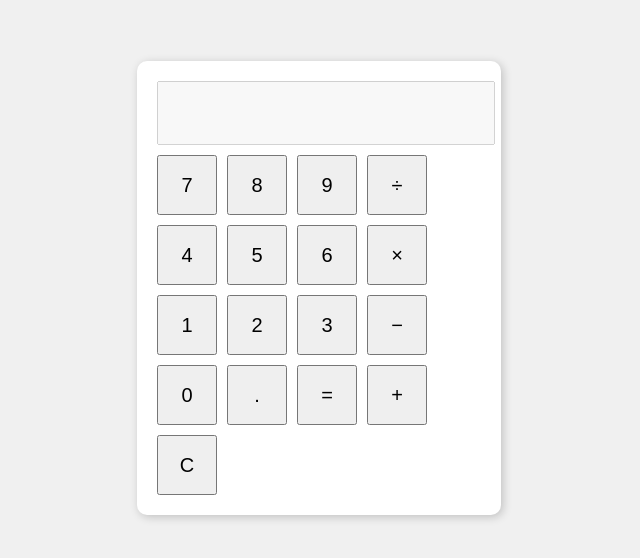
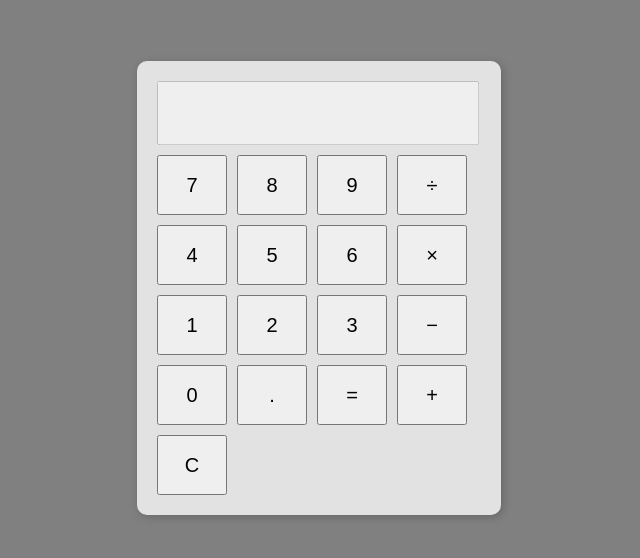
Before and after one commit to WindTunnelRetirement/calculator, a plain HTML site: page index.html in a window 1280 px wide. Shown: the part 120-678 px from the top of the page, without its empty margins (321-961 px from the left). Drawn offline with Linux system fonts and the light colour scheme.

Commit message:
UI変更調整

```diff
--- a/style.css
+++ b/style.css
@@ -5,19 +5,19 @@ body {
   justify-content: center;
   align-items: center;
   height: 100vh;
-  background: #f0f0f0;
+  background: #808080;
 }
 
 /* 電卓全体の背景・影・丸み */
 .calculator {
-  background: #fff;
+  background: #e2e2e2;
   padding: 20px;
   border-radius: 10px;
   box-shadow: 2px 2px 10px rgba(0,0,0,0.2);
 }
 
 #display {
-  width: 100%;
+  width: 95%;
   height: 50px;
   font-size: 24px;
   margin-bottom: 10px;
@@ -27,7 +27,7 @@ body {
 
 .buttons {
   display: grid;
-  grid-template-columns: repeat(4, 60px);
+  grid-template-columns: repeat(4, 70px);
   grid-gap: 10px;
 }
 
```
Also changed, not shown: index.html (line endings or trailing spaces), script.js (line endings or trailing spaces).
